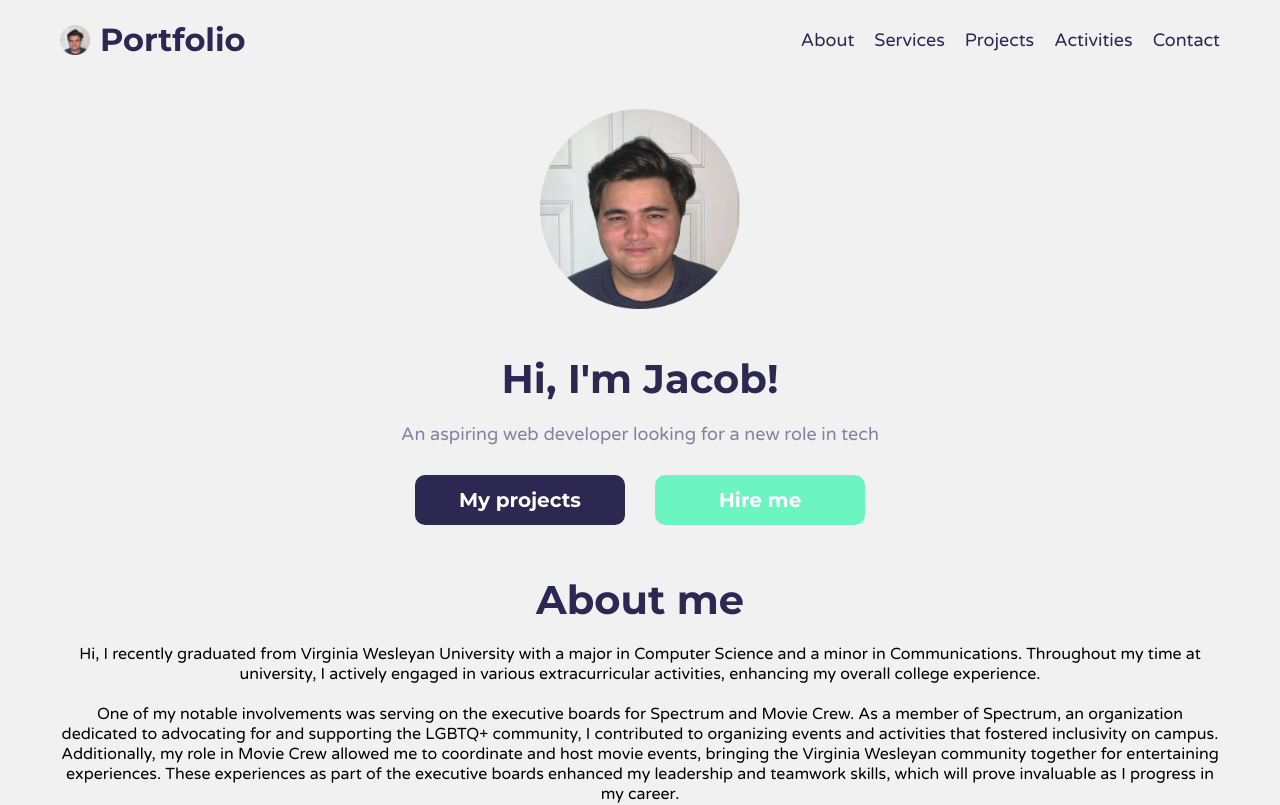
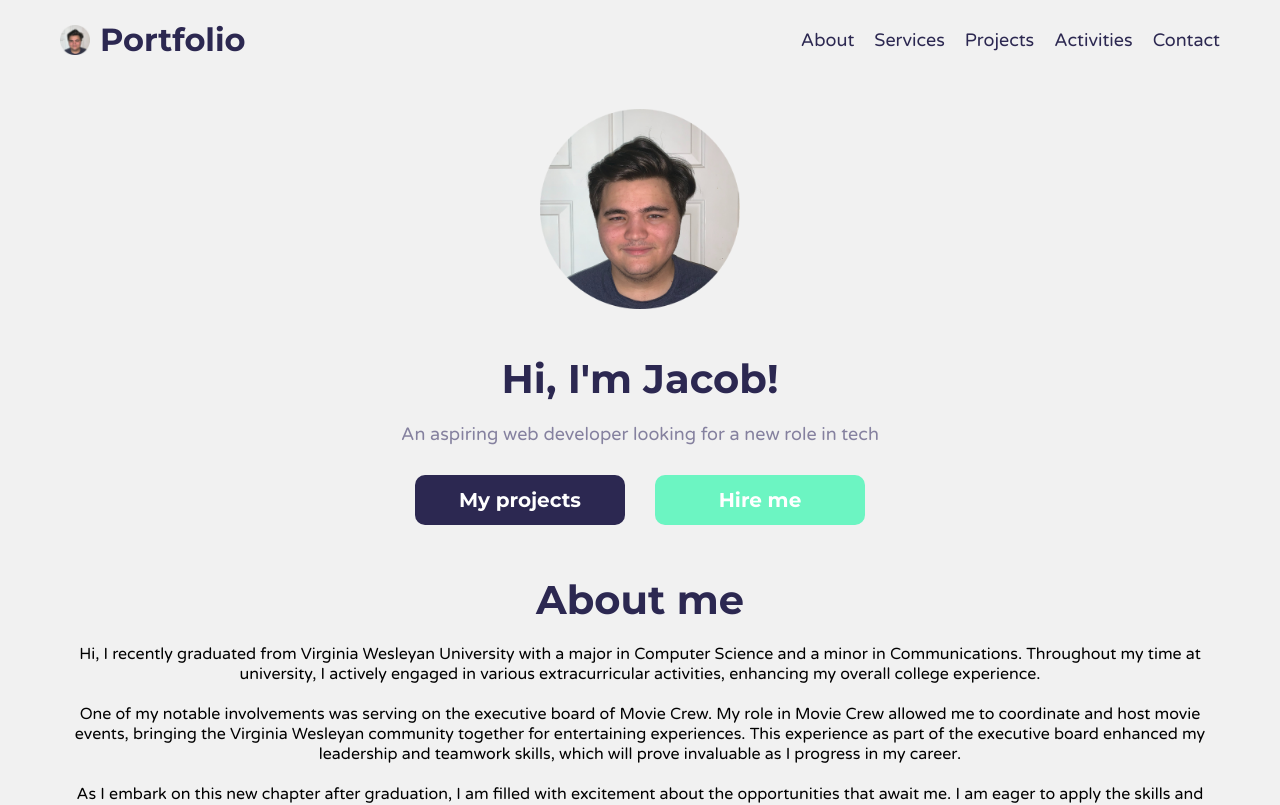
Before and after one commit to Notwacob/portfolio, a React (Create React App) app: page / in a window 1280 px wide. Shown: the top 805 px of the page. Built offline with nearby package versions, Linux system fonts and the light colour scheme.

Commit message:
Update App.js

```diff
--- a/src/App.js
+++ b/src/App.js
@@ -38,14 +38,11 @@ export default function App() {
                 <br></br>
                 <p>
                   One of my notable involvements was serving on the executive
-                  boards for Spectrum and Movie Crew. As a member of Spectrum,
-                  an organization dedicated to advocating for and supporting the
-                  LGBTQ+ community, I contributed to organizing events and
-                  activities that fostered inclusivity on campus. Additionally,
-                  my role in Movie Crew allowed me to coordinate and host movie
+                  board of Movie Crew. My role in Movie Crew allowed
+                  me to coordinate and host movie
                   events, bringing the Virginia Wesleyan community together for
-                  entertaining experiences. These experiences as part of the
-                  executive boards enhanced my leadership and teamwork skills,
+                  entertaining experiences. This experience as part of the
+                  executive board enhanced my leadership and teamwork skills,
                   which will prove invaluable as I progress in my career.
                 </p>
                 <br></br>
```
